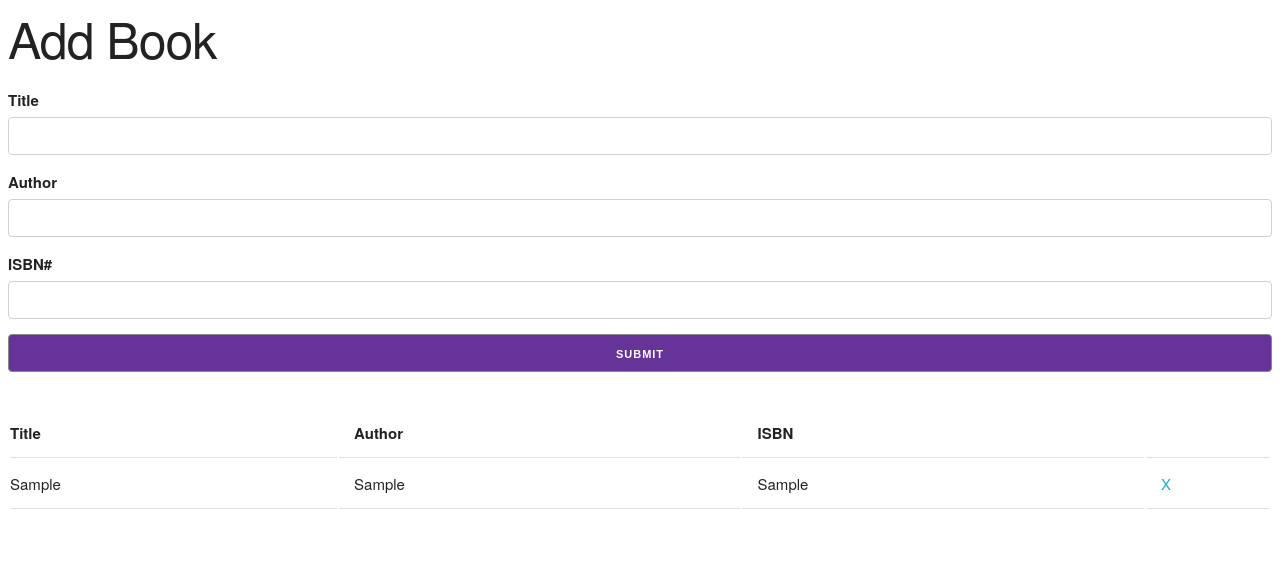
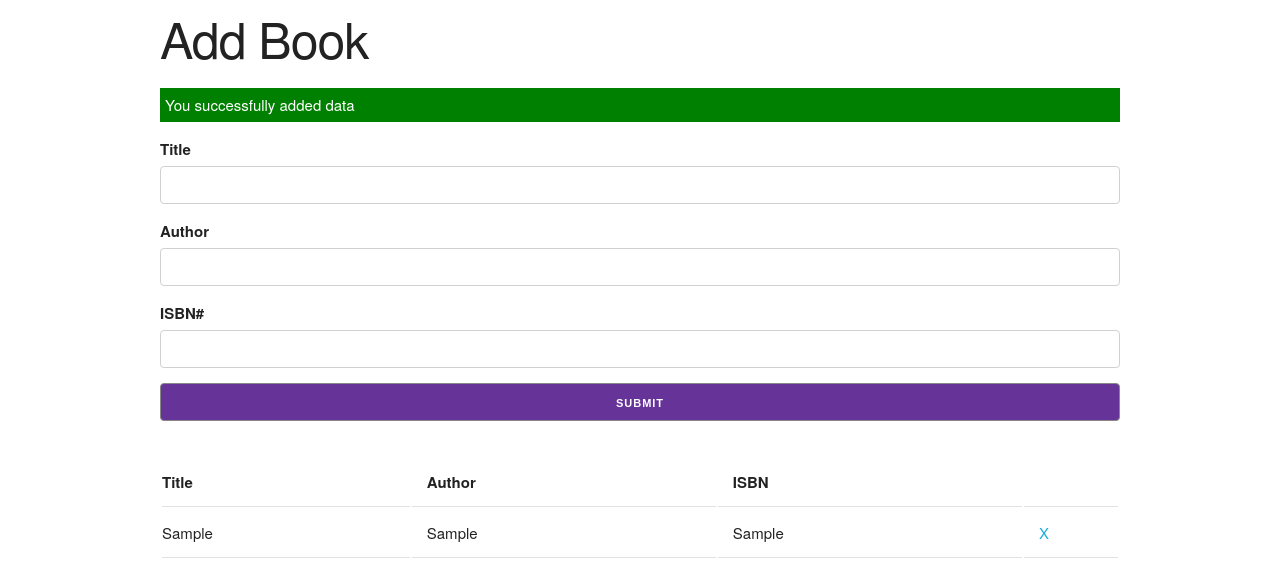
Before and after one commit to octoccoper/bookList, a plain HTML site: page index.html in a window 1280 px wide. Both pictures are taken after typing "Sample", "Sample", "Sample" into the empty fields and a click on the input "submit". Drawn offline with nearby package versions, Linux system fonts and the light colour scheme.

Commit message:
added function for show messages

```diff
--- a/app.js
+++ b/app.js
@@ -25,6 +25,7 @@ function UI() {
     <td><a href="#" class="delete">X</a></td>
     </tr>
     `;
+
     list.appendChild(row);
   }
 }
@@ -34,6 +35,28 @@ UI.prototype.clearFields = function () {
   document.getElementById("title").value = "";
   document.getElementById("author").value = "";
   document.getElementById("isbn").value = "";
+}
+
+// Fields validation
+UI.prototype.showAlert = function (message, className) {
+  // Create div
+  const div = document.createElement("div");
+
+  // Add classes
+  div.className = `alert ${className}`;
+
+  // Add text
+  div.appendChild(document.createTextNode(message));
+
+  // Add node before form
+  const container = document.querySelector(".container");
+  const form = document.querySelector("#book-form");
+  container.insertBefore(div, form);
+
+  // Timeout
+  setTimeout(function () {
+    document.querySelector(".alert").remove();
+  }, 3000);
 }
 
 // Event listeners
@@ -49,11 +72,20 @@ document.getElementById("book-form").addEventListener("submit", function (e) {
   // Instantiate UI
   const ui = new UI();
 
-  // Add book to list
-  ui.addBookToList(book);
+  // Validation data
+  if ((title || author || isbn) === "") {
+    //Show message
+    ui.showAlert("Please fill all data", "error");
+  } else {
+    // Add book to list
+    ui.addBookToList(book);
 
-  // Clear fields
-  ui.clearFields();
+    // Clear fields
+    ui.clearFields();
+
+    //Show message
+    ui.showAlert("You successfully added data", "success");
+  }
 
   e.preventDefault();
 });
--- a/index.html
+++ b/index.html
@@ -11,7 +11,7 @@
 </head>
 
 <body>
-  <div class="container"></div>
+  <div class="container">
     <h1>Add Book</h1>
     <form id="book-form">
       <div>
@@ -42,6 +42,7 @@
       </thead>
       <tbody id="book-list"></tbody>
     </table>
+  </div>
   <script src="app.js"></script>
 </body>
 
```
Lines whose indentation alone changed are shown as unchanged.
